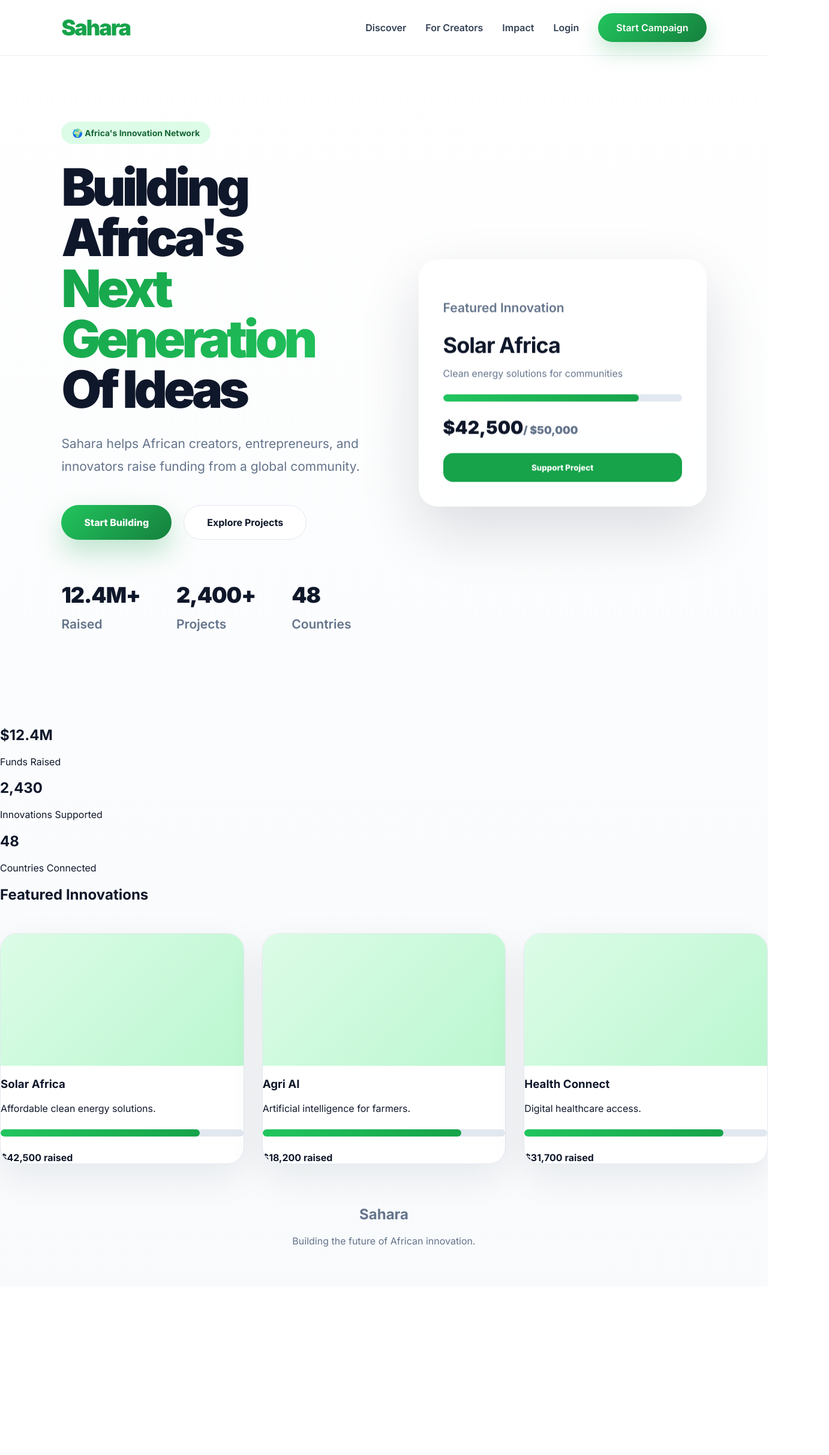
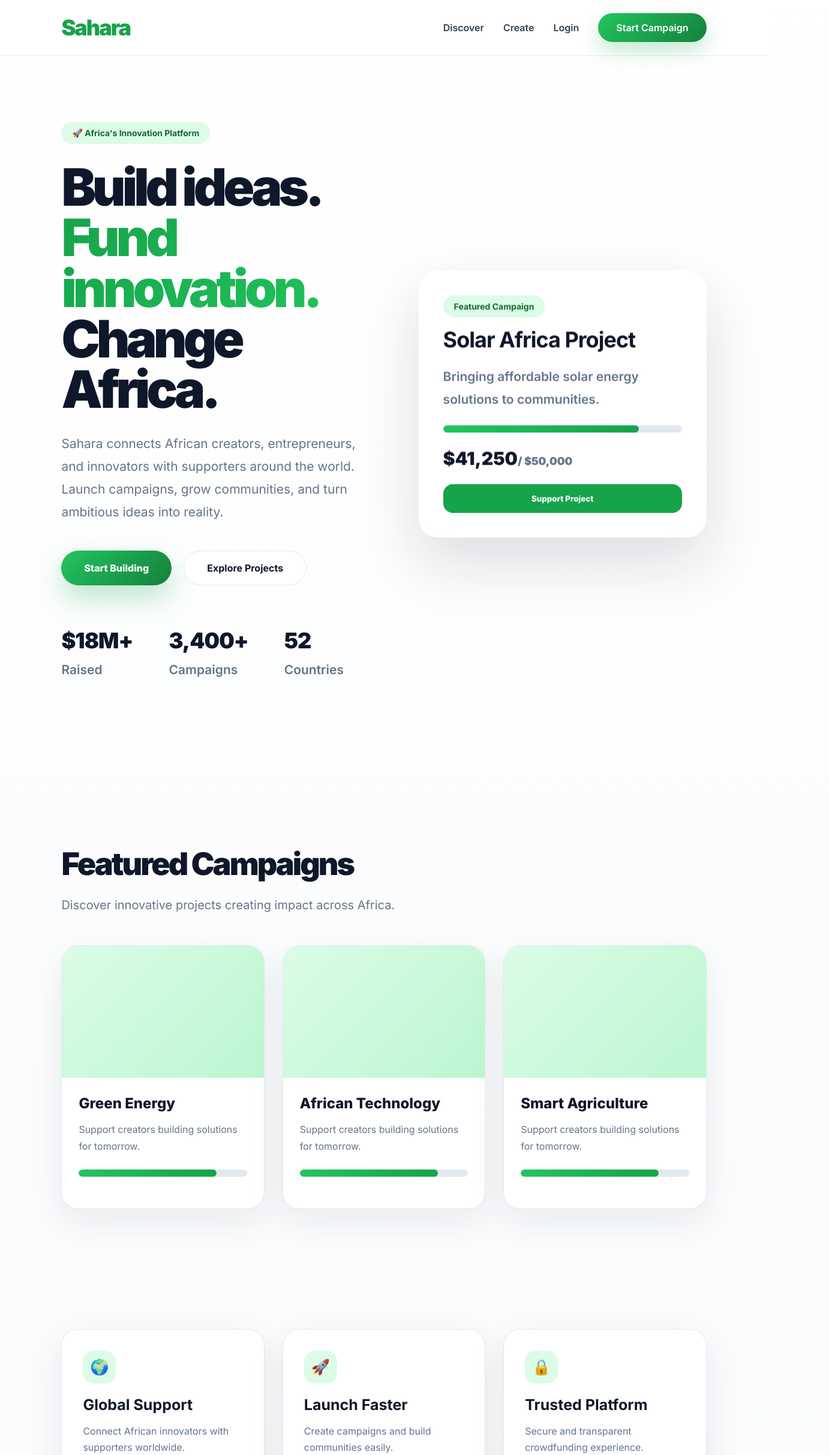
Before and after one commit to groupstum-dev/sahara, a Next.js app: page / in a window 1280 px wide. Shown: the top 2426 px of the page at 60% size, 1382 px wide, since content can reach past the window. Before the commit the page ends 2145 px from the top, so only its background shows below. Built offline with nearby package versions, Linux system fonts and the light colour scheme.

Commit message:
Update page.tsx

```diff
--- a/app/page.tsx
+++ b/app/page.tsx
@@ -1,82 +1,323 @@
-import Navbar from "@/components/Navbar";
-
-import Hero from "@/components/Hero";
-
-import Stats from "@/components/Stats";
-
-import CampaignCard from "@/components/CampaignCard";
-
-import Footer from "@/components/Footer";
+import Link from "next/link";
 
 
-
-export default function Home(){
-
+export default function Home() {
 
   return (
 
     <main>
 
 
-<Navbar />
+      {/* NAVBAR */}
+
+      <nav className="navbar">
+
+        <div className="logo">
+          Sahara
+        </div>
 
 
-<Hero />
+        <div className="nav-links">
+
+          <Link href="/campaigns">
+            Discover
+          </Link>
 
 
-<Stats />
+          <Link href="/create">
+            Create
+          </Link>
+
+
+          <Link href="/login">
+            Login
+          </Link>
+
+
+          <Link
+            href="/create"
+            className="nav-button"
+          >
+            Start Campaign
+          </Link>
+
+        </div>
+
+      </nav>
 
 
 
-<section className="projects">
+
+      {/* HERO */}
+
+      <section className="hero">
+
+
+        <div className="hero-left">
+
+
+          <div className="badge">
+
+            🚀 Africa's Innovation Platform
+
+          </div>
+
+
+
+          <h1>
+
+            Build ideas.
+
+            <span>
+              Fund innovation.
+            </span>
+
+            Change Africa.
+
+          </h1>
+
+
+
+          <p>
+
+            Sahara connects African creators,
+            entrepreneurs, and innovators with
+            supporters around the world.
+
+            Launch campaigns, grow communities,
+            and turn ambitious ideas into reality.
+
+          </p>
+
+
+
+          <div className="hero-buttons">
+
+
+            <Link
+              href="/create"
+              className="btn-primary"
+            >
+
+              Start Building
+
+            </Link>
+
+
+
+            <Link
+              href="/campaigns"
+              className="btn-secondary"
+            >
+
+              Explore Projects
+
+            </Link>
+
+
+          </div>
+
+
+
+
+          <div className="trust">
+
+
+            <div>
+
+              <strong>
+                $18M+
+              </strong>
+
+              <p>
+                Raised
+              </p>
+
+            </div>
+
+
+
+            <div>
+
+              <strong>
+                3,400+
+              </strong>
+
+              <p>
+                Campaigns
+              </p>
+
+            </div>
+
+
+
+            <div>
+
+              <strong>
+                52
+              </strong>
+
+              <p>
+                Countries
+              </p>
+
+            </div>
+
+
+          </div>
+
+
+        </div>
+
+
+
+
+
+        {/* FEATURE CARD */}
+
+
+        <div className="hero-card">
+
+
+          <div className="glass-card">
+
+
+            <div className="badge">
+
+              Featured Campaign
+
+            </div>
+
 
 
             <h2>
+              Solar Africa Project
+            </h2>
 
-Featured Innovations
+
+
+            <p>
+
+              Bringing affordable solar
+              energy solutions to communities.
+
+            </p>
+
+
+
+            <div className="progress">
+
+              <div></div>
+
+            </div>
+
+
+
+
+            <div className="fund">
+
+              $41,250
+
+              <span>
+                / $50,000
+              </span>
+
+            </div>
+
+
+
+            <button>
+
+              Support Project
+
+            </button>
+
+
+          </div>
+
+
+        </div>
+
+
+
+      </section>
+
+
+
+
+
+
+      {/* CAMPAIGNS */}
+
+
+      <section className="campaign-section">
+
+
+        <h2 className="section-title">
+
+          Featured Campaigns
 
         </h2>
+
+
+
+        <p className="section-text">
+
+          Discover innovative projects
+          creating impact across Africa.
+
+        </p>
 
 
 
         <div className="campaign-grid">
 
 
-<CampaignCard
+          {[
+            "Green Energy",
+            "African Technology",
+            "Smart Agriculture"
 
-title="Solar Africa"
+          ].map((item)=> (
 
-description="Affordable clean energy solutions."
-
-amount="$42,500 raised"
-
-/>
+            <div
+              className="campaign-card"
+              key={item}
+            >
 
 
-
-<CampaignCard
-
-title="Agri AI"
-
-description="Artificial intelligence for farmers."
-
-amount="$18,200 raised"
-
-/>
+              <div className="campaign-image"></div>
 
 
+              <div className="campaign-content">
 
 
-<CampaignCard
+                <h3>
+                  {item}
+                </h3>
 
-title="Health Connect"
 
-description="Digital healthcare access."
+                <p>
 
-amount="$31,700 raised"
+                  Support creators building
+                  solutions for tomorrow.
 
-/>
+                </p>
 
+
+                <div className="progress">
+
+                  <div></div>
+
+                </div>
+
+
+              </div>
+
+
+            </div>
+
+          ))}
 
 
         </div>
@@ -86,12 +327,142 @@ amount="$31,700 raised"
 
 
 
-<Footer />
+
+
+
+      {/* FEATURES */}
+
+
+      <section className="features">
+
+
+        <div className="feature">
+
+
+          <div className="feature-icon">
+            🌍
+          </div>
+
+
+          <h3>
+            Global Support
+          </h3>
+
+
+          <p>
+            Connect African innovators
+            with supporters worldwide.
+          </p>
+
+
+        </div>
+
+
+
+
+        <div className="feature">
+
+
+          <div className="feature-icon">
+            🚀
+          </div>
+
+
+          <h3>
+            Launch Faster
+          </h3>
+
+
+          <p>
+            Create campaigns and build
+            communities easily.
+          </p>
+
+
+        </div>
+
+
+
+
+        <div className="feature">
+
+
+          <div className="feature-icon">
+            🔒
+          </div>
+
+
+          <h3>
+            Trusted Platform
+          </h3>
+
+
+          <p>
+            Secure and transparent
+            crowdfunding experience.
+          </p>
+
+
+        </div>
+
+
+      </section>
+
+
+
+
+
+
+
+      {/* CTA */}
+
+
+      <section className="cta">
+
+
+        <h2>
+
+          Ready to build the future?
+
+        </h2>
+
+
+        <p>
+
+          Start your campaign today
+          and connect with the world.
+
+        </p>
+
+
+
+        <Link
+          href="/create"
+          className="btn-primary"
+        >
+
+          Create Campaign
+
+        </Link>
+
+
+      </section>
+
+
+
+
+
+
+      <footer>
+
+        © 2026 Sahara.
+        Building Africa's innovation future.
+
+      </footer>
 
 
     </main>
 
   );
 
-
 }
```
Lines whose indentation alone changed are shown as unchanged.
